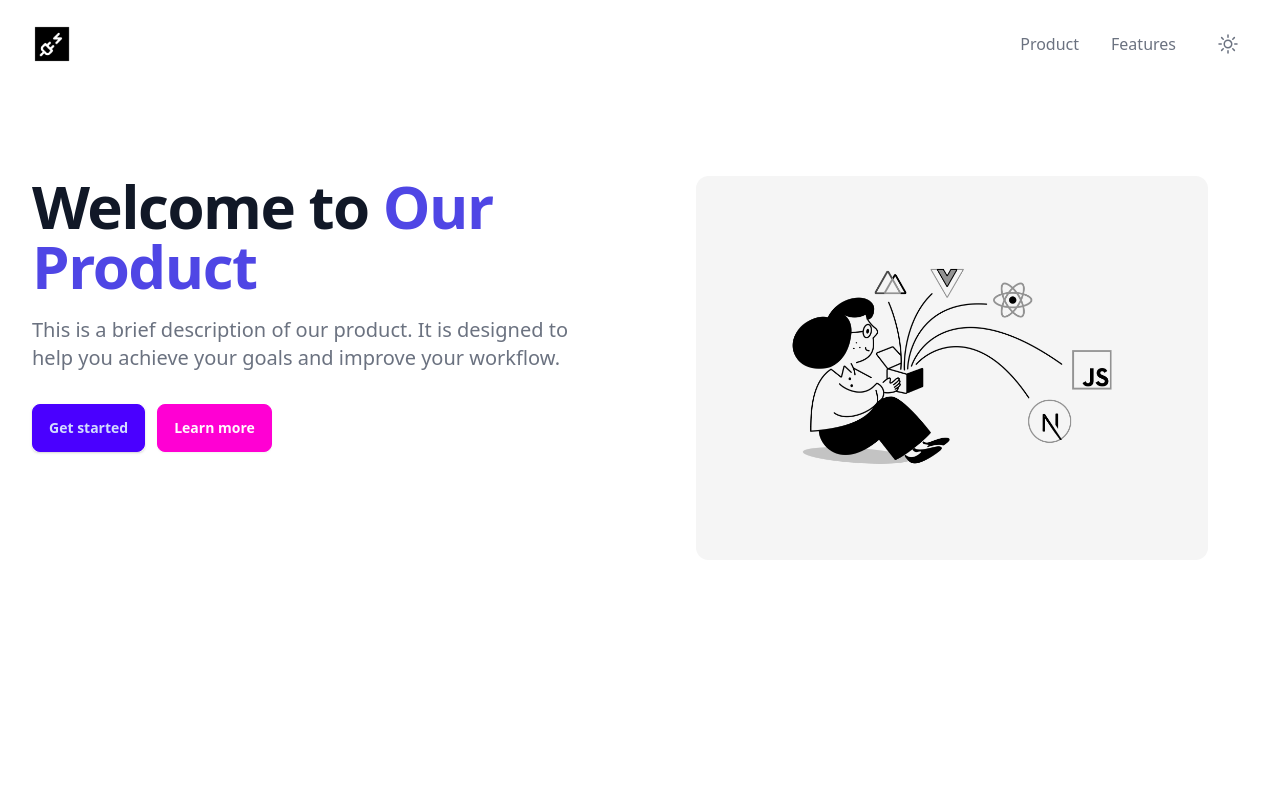
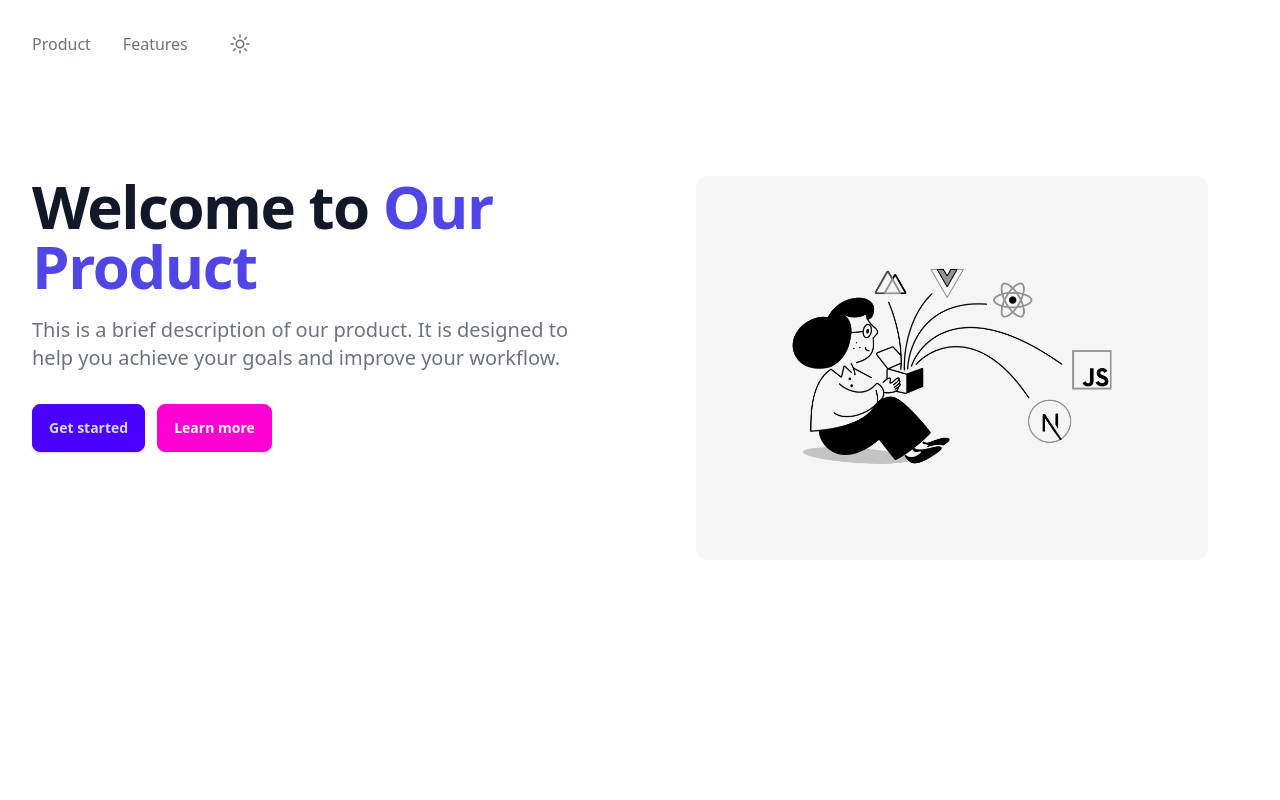
Before and after one commit to 3rdbrain/myfirstwebapp, a Next.js app in the folder frontend/: page / in a window 1280 px wide. Shown: the top 800 px of the page. Built offline with nearby package versions, Linux system fonts and the light colour scheme.

Commit message:
changes in hero

```diff
--- a/frontend/src/components/Hero.js
+++ b/frontend/src/components/Hero.js
@@ -18,40 +18,28 @@ export default function Hero() {
 		<div className="relative z-10 pb-8 bg-white sm:pb-16 md:pb-20 lg:w-full lg:pb-28 xl:pb-32">
 		  <div className="relative pt-6 px-4 sm:px-6 lg:px-8">
 			<nav className="relative flex items-center justify-between sm:h-10 lg:justify-between" aria-label="Global">
-			  <div className="flex items-center flex-grow flex-shrink-0 lg:flex-grow-0">
-				<div className="flex items-center justify-between w-full md:w-auto">
-				  <Link href="/" legacyBehavior>
-					<a>
-					  <span className="sr-only">Your Company</span>
-					  <img className="h-8 w-auto sm:h-10" src="/logo.png" alt="Logo" />
-					</a>
+			  <div className="hidden md:flex md:items-center md:space-x-8">
+				{navigation.map((item) => (
+				  <Link key={item.name} href={item.href} className="font-medium text-gray-500 hover:text-gray-900">
+					{item.name}
 				  </Link>
-				  <div className="-mr-2 flex items-center md:hidden">
+				))}
+				<ThemeSwitcher />
+			  </div>
+			  <div className="md:hidden">
 				<button
 				  type="button"
 				  className="bg-gray-100 p-2 rounded-md inline-flex items-center justify-center text-gray-400 hover:text-gray-500 hover:bg-gray-200 focus:outline-none focus:ring-2 focus:ring-inset focus:ring-indigo-500"
 				  onClick={() => setMobileMenuOpen(true)}
-					  aria-label="Open main menu"
 				>
+				  <span className="sr-only">Open main menu</span>
 				  <Bars3Icon className="h-6 w-6" aria-hidden="true" />
 				</button>
-				  </div>
-				</div>
-			  </div>
-			  <div className="hidden md:flex md:items-center md:space-x-8">
-				{navigation.map((item) => (
-				  <Link key={item.name} href={item.href} legacyBehavior>
-					<a className="font-medium text-gray-500 hover:text-gray-900">
-					  {item.name}
-					</a>
-				  </Link>
-				))}
-				<ThemeSwitcher />
 			  </div>
 			</nav>
 		  </div>
 
-		  <Dialog as="div" className="fixed inset-0 z-10 overflow-y-auto" open={mobileMenuOpen} onClose={() => setMobileMenuOpen(false)}>
+		  <Dialog as="div" className="fixed inset-0 z-10 overflow-y-auto" open={mobileMenuOpen} onClose={setMobileMenuOpen}>
 			<div className="flex items-center justify-center min-h-screen px-4 pt-4 pb-20 text-center sm:block sm:p-0">
 			  <Dialog.Overlay className="fixed inset-0 bg-gray-500 bg-opacity-75 transition-opacity" />
 			  <span className="hidden sm:inline-block sm:align-middle sm:h-screen" aria-hidden="true">
@@ -66,10 +54,8 @@ export default function Hero() {
 					  </Dialog.Title>
 					  <div className="mt-2">
 						{navigation.map((item) => (
-						  <Link key={item.name} href={item.href} legacyBehavior>
-							<a className="block px-3 py-2 rounded-md text-base font-medium text-gray-700 hover:text-gray-900 hover:bg-gray-50">
+						  <Link key={item.name} href={item.href} className="block px-3 py-2 rounded-md text-base font-medium text-gray-700 hover:text-gray-900 hover:bg-gray-50">
 							{item.name}
-							</a>
 						  </Link>
 						))}
 						<ThemeSwitcher />
@@ -82,7 +68,6 @@ export default function Hero() {
 					type="button"
 					className="w-full inline-flex justify-center rounded-md border border-transparent shadow-sm px-4 py-2 bg-indigo-600 text-base font-medium text-white hover:bg-indigo-700 focus:outline-none focus:ring-2 focus:ring-offset-2 focus:ring-indigo-500 sm:ml-3 sm:w-auto sm:text-sm"
 					onClick={() => setMobileMenuOpen(false)}
-					aria-label="Close menu"
 				  >
 					Close
 				  </button>
@@ -103,17 +88,13 @@ export default function Hero() {
 				</p>
 				<div className="mt-5 sm:mt-8 sm:flex sm:justify-center lg:justify-start">
 				  <div className="rounded-md shadow">
-					<Link href="#" legacyBehavior>
-					  <a className="btn btn-primary">
+					<Link href="#" className="btn btn-primary">
 					  Get started
-					  </a>
 					</Link>
 				  </div>
 				  <div className="mt-3 sm:mt-0 sm:ml-3">
-					<Link href="#" legacyBehavior>
-					  <a className="btn btn-secondary">
+					<Link href="#" className="btn btn-secondary">
 					  Learn more
-					  </a>
 					</Link>
 				  </div>
 				</div>
```
Lines whose indentation alone changed are shown as unchanged.
